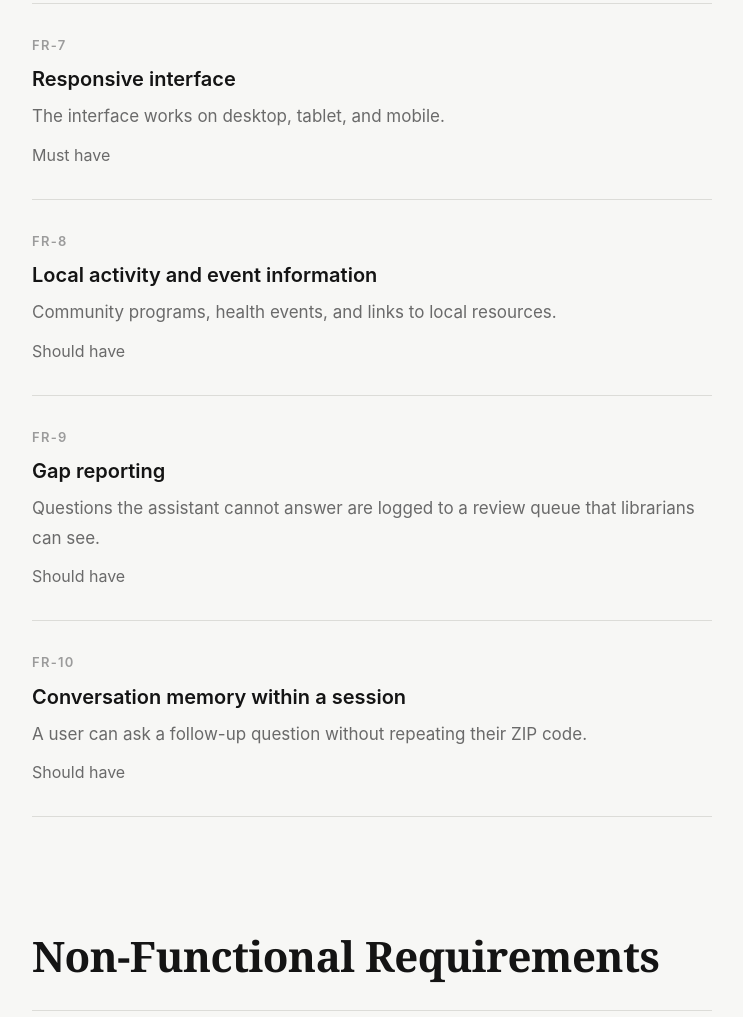
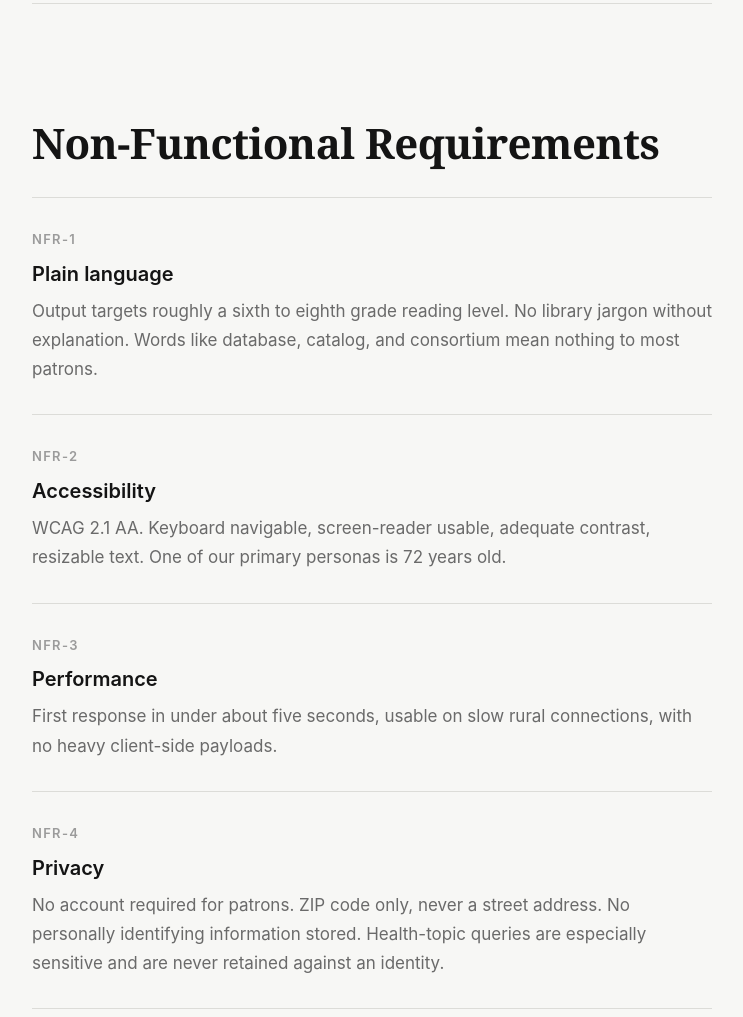
Before and after one commit to MonishSoundarRaj/comp523_website, a plain HTML site: page specification.html in a window 1280 px wide. Shown: the part 2345-3362 px from the top of the page, without its empty margins (268-1011 px from the left). Drawn offline with Linux system fonts and the light colour scheme.

Commit message:
removed functional requirements 7 through 10

```diff
--- a/specification.html
+++ b/specification.html
@@ -98,30 +98,6 @@
         <div class="record-title">Librarian admin panel</div>
         <div class="record-body">Authenticated librarians can add, edit, remove, and override dataset entries, and can flag broken links. Every change is recorded in an audit log.</div>
         <div class="record-meta">Must have</div>
-      </div>
-      <div class="record">
-        <div class="record-label">FR-7</div>
-        <div class="record-title">Responsive interface</div>
-        <div class="record-body">The interface works on desktop, tablet, and mobile.</div>
-        <div class="record-meta">Must have</div>
-      </div>
-      <div class="record">
-        <div class="record-label">FR-8</div>
-        <div class="record-title">Local activity and event information</div>
-        <div class="record-body">Community programs, health events, and links to local resources.</div>
-        <div class="record-meta">Should have</div>
-      </div>
-      <div class="record">
-        <div class="record-label">FR-9</div>
-        <div class="record-title">Gap reporting</div>
-        <div class="record-body">Questions the assistant cannot answer are logged to a review queue that librarians can see.</div>
-        <div class="record-meta">Should have</div>
-      </div>
-      <div class="record">
-        <div class="record-label">FR-10</div>
-        <div class="record-title">Conversation memory within a session</div>
-        <div class="record-body">A user can ask a follow-up question without repeating their ZIP code.</div>
-        <div class="record-meta">Should have</div>
       </div>
       </div>
     </div>
```
